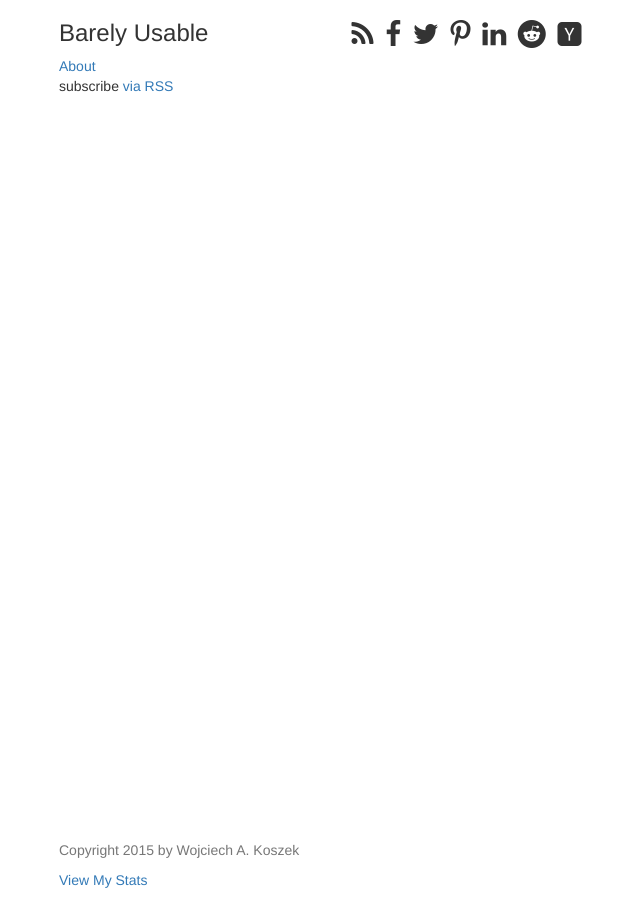
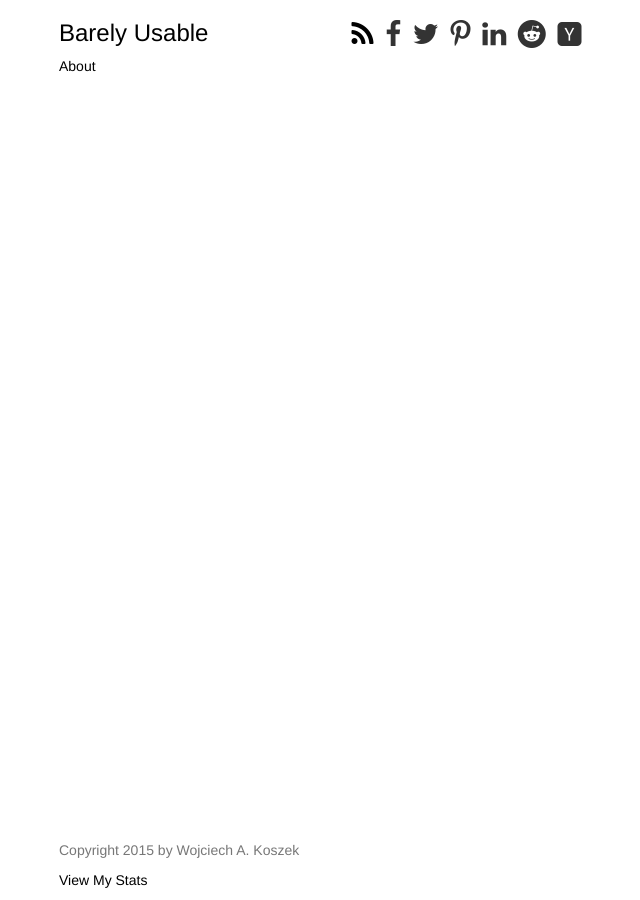
Before and after one commit to wkoszek/barelyusable, a Jekyll site: the page built from index.html, in a window 1280 px wide. Shown: the whole page, without its empty margins (11-651 px from the left). Built offline with Jekyll 4.4.1, drawn with Linux system fonts in a browser that asks for light colours; nearby versions of some CDN libraries; comment, search, counter and statistics services are not loaded.

Commit message:
Bring the logo-link (header of the barely usable is clickable)
Bring the clickable RSS icon. Remove the link.

```diff
--- a/_includes/head.html
+++ b/_includes/head.html
@@ -37,6 +37,9 @@
 			h1 {
 				font-size: 300%;
 			}
+			a, a:hover, a:active, a:visited {
+				color: black;
+			}
 		</style>
 
 	</head>
--- a/_includes/header.html
+++ b/_includes/header.html
@@ -1,4 +1,4 @@
 
 	<header>
-		<h3>{{ site.title }}</h3>
+		<a href="/"><h3>{{ site.title }}</h3></a>
 	</header>
--- a/_layouts/default.html
+++ b/_layouts/default.html
@@ -9,7 +9,9 @@
 				</div>
 				<div class="col-md-6">
 					<br>
-					<i class="fa fa-rss fa-2x"></i>
+					<a href="{{ "/feed.xml" | prepend: site.baseurl }}">
+						<i class="fa fa-rss fa-2x"></i>
+					</a>
 					&nbsp;
 					<i class="fa fa-facebook fa-2x"></i>
 					&nbsp;
@@ -51,7 +53,6 @@
 			<div class="row">
 				<div class="col-sm-3">
 					<a href="about/">About</a>
-					<p class="rss-subscribe">subscribe <a href="{{ "/feed.xml" | prepend: site.baseurl }}">via RSS</a></p>
 				</div>
 				<div class="col-sm-6">
 					{{ content }}
```
